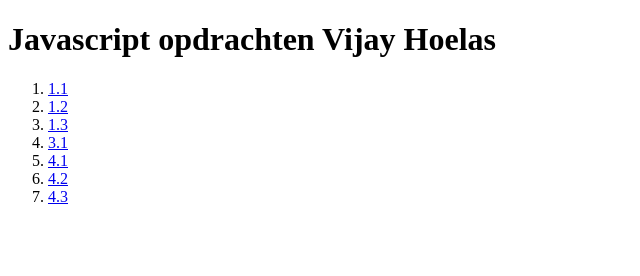
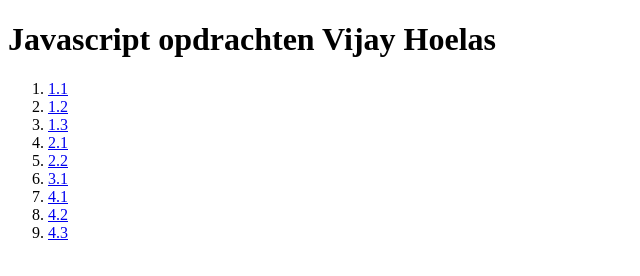
Before and after one commit to vijay-23/Javascript-school-vijay, a plain HTML site: page index.html in a window 1280 px wide. Shown: the full height of the page, 0-640 px from the left. Drawn offline with Linux system fonts and the light colour scheme.

Commit message:
netlify commit

```diff
--- a/index.html
+++ b/index.html
@@ -12,6 +12,8 @@
     <li><a href="javascript_classroom_h1/1.1.html">1.1</a></li>
     <li><a href="javascript_classroom_h1/1.2.html">1.2</a></li>
     <li><a href="javascript_classroom_h1/1.3.html">1.3</a></li>
+    <li><a href="javascript_classroom_h2/2.1.html">2.1</a></li>
+    <li><a href="javascript_classroom_h2/2.2.html">2.2</a></li>
     <li><a href="javascript_classroom_h3/3.1.html">3.1</a></li>
     <li><a href="javascript_classroom_h4/4.1.html">4.1</a></li>
     <li><a href="javascript_classroom_h4/4.2.html">4.2</a></li>
```
